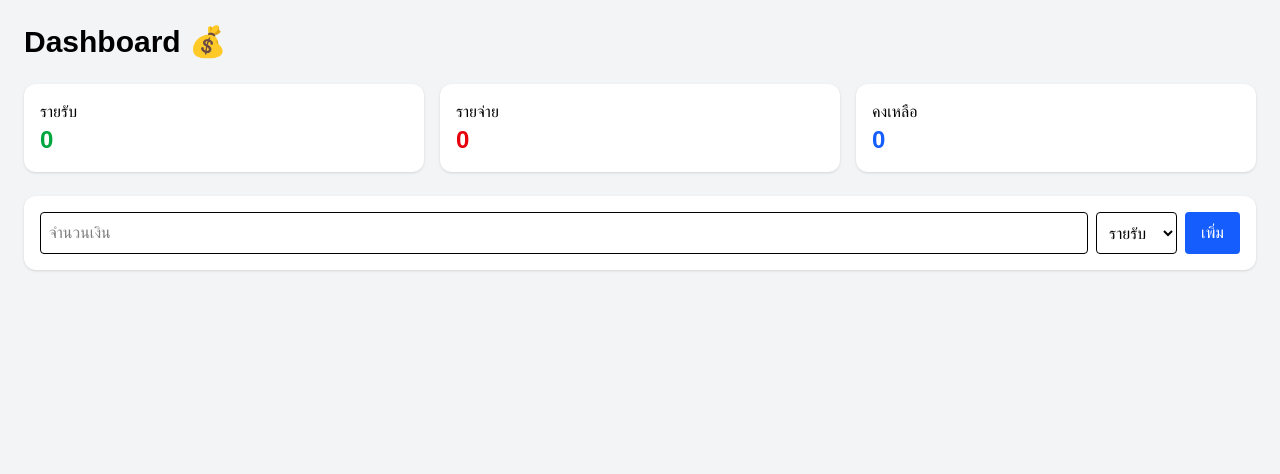
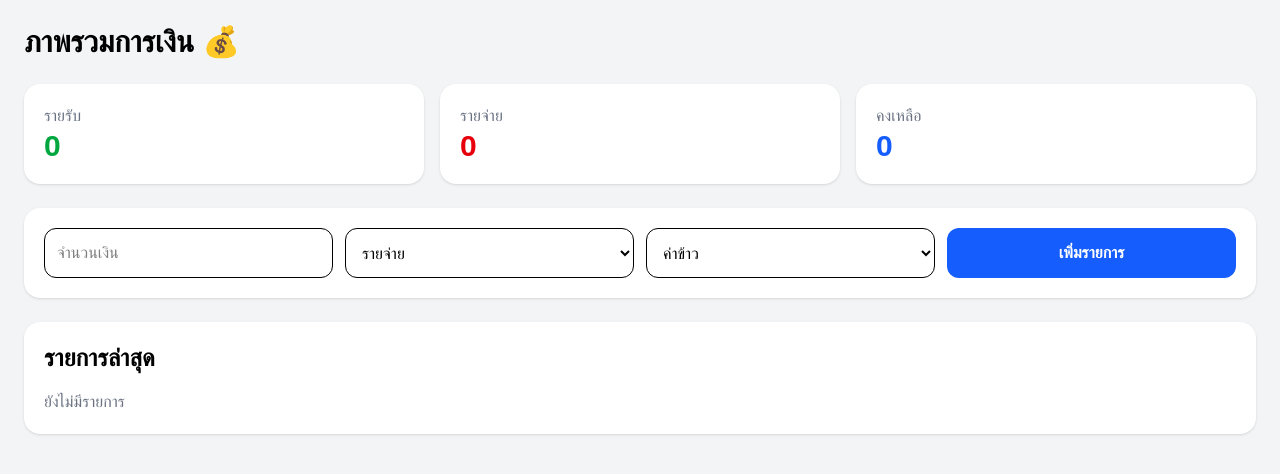
Before and after one commit to Paprem39/finance-tracker, a Next.js app: page /dashboard in a window 1280 px wide. Shown: the top 474 px of the page. Built offline with nearby package versions, Linux system fonts and the light colour scheme.

Commit message:
update Desige All page dashboard

```diff
--- a/src/app/dashboard/page.tsx
+++ b/src/app/dashboard/page.tsx
@@ -5,11 +5,30 @@ import { useState } from "react";
 export default function Dashboard() {
   const [income, setIncome] = useState(0);
   const [expense, setExpense] = useState(0);
+
   const [amount, setAmount] = useState("");
-  const [type, setType] = useState("income");
+  const [type, setType] = useState("expense");
+
+  const [category, setCategory] = useState("ค่าข้าว");
+  const [note, setNote] = useState("");
+
+  const [transactions, setTransactions] = useState<any[]>([]);
 
   const addTransaction = () => {
     const value = Number(amount);
+
+    if (!value) return;
+
+    const finalCategory =
+      category === "อื่นๆ" ? note : category;
+
+    const newTransaction = {
+      type,
+      amount: value,
+      category: finalCategory,
+    };
+
+    setTransactions([newTransaction, ...transactions]);
 
     if (type === "income") {
       setIncome(income + value);
@@ -18,56 +37,142 @@ export default function Dashboard() {
     }
 
     setAmount("");
+    setNote("");
   };
 
   return (
     <div className="min-h-screen bg-gray-100 p-6 text-black">
-      <h1 className="text-3xl font-bold mb-6">Dashboard 💰</h1>
+      {/* Title */}
+      <h1 className="text-3xl font-bold mb-6">
+        ภาพรวมการเงิน 💰
+      </h1>
 
       {/* Summary */}
-      <div className="grid grid-cols-3 gap-4 mb-6">
-        <div className="bg-white p-4 rounded-xl shadow">
-          <p>รายรับ</p>
-          <h2 className="text-green-600 text-2xl font-bold">{income}</h2>
+      <div className="grid md:grid-cols-3 gap-4 mb-6">
+        <div className="bg-white p-5 rounded-2xl shadow">
+          <p className="text-gray-500">รายรับ</p>
+
+          <h2 className="text-3xl font-bold text-green-600">
+            {income}
+          </h2>
         </div>
 
-        <div className="bg-white p-4 rounded-xl shadow">
-          <p>รายจ่าย</p>
-          <h2 className="text-red-600 text-2xl font-bold">{expense}</h2>
+        <div className="bg-white p-5 rounded-2xl shadow">
+          <p className="text-gray-500">รายจ่าย</p>
+
+          <h2 className="text-3xl font-bold text-red-600">
+            {expense}
+          </h2>
         </div>
 
-        <div className="bg-white p-4 rounded-xl shadow">
-          <p>คงเหลือ</p>
-          <h2 className="text-blue-600 text-2xl font-bold">
+        <div className="bg-white p-5 rounded-2xl shadow">
+          <p className="text-gray-500">คงเหลือ</p>
+
+          <h2 className="text-3xl font-bold text-blue-600">
             {income - expense}
           </h2>
         </div>
       </div>
 
-      {/* Input */}
-      <div className="bg-white p-4 rounded-xl shadow flex gap-2">
+      {/* Form */}
+      <div className="bg-white p-5 rounded-2xl shadow mb-6">
+        <div className="grid md:grid-cols-4 gap-3">
+          {/* Amount */}
           <input
+            type="number"
             value={amount}
             onChange={(e) => setAmount(e.target.value)}
             placeholder="จำนวนเงิน"
-          className="border p-2 rounded w-full"
+            className="border p-3 rounded-xl"
           />
 
+          {/* Type */}
           <select
             value={type}
             onChange={(e) => setType(e.target.value)}
-          className="border p-2 rounded"
+            className="border p-3 rounded-xl"
           >
             <option value="income">รายรับ</option>
             <option value="expense">รายจ่าย</option>
           </select>
 
+          {/* Category */}
+          <select
+            value={category}
+            onChange={(e) => setCategory(e.target.value)}
+            className="border p-3 rounded-xl"
+          >
+            <option>ค่าข้าว</option>
+            <option>ค่าขนม</option>
+            <option>ค่าน้ำมัน</option>
+            <option>ค่าเดินทาง</option>
+            <option>อื่นๆ</option>
+          </select>
+
+          {/* Add Button */}
           <button
             onClick={addTransaction}
-          className="bg-blue-600 text-white px-4 rounded"
+            className="bg-blue-600 text-white rounded-xl font-semibold"
           >
-          เพิ่ม
+            เพิ่มรายการ
           </button>
+        </div>
+
+        {/* Note */}
+        {category === "อื่นๆ" && (
+          <input
+            type="text"
+            value={note}
+            onChange={(e) => setNote(e.target.value)}
+            placeholder="ระบุรายการ..."
+            className="border p-3 rounded-xl w-full mt-3"
+          />
+        )}
+      </div>
+
+      {/* Transaction List */}
+      <div className="bg-white p-5 rounded-2xl shadow">
+        <h2 className="text-2xl font-bold mb-4">
+          รายการล่าสุด
+        </h2>
+
+        {transactions.length === 0 ? (
+          <p className="text-gray-500">
+            ยังไม่มีรายการ
+          </p>
+        ) : (
+          <div className="space-y-3">
+            {transactions.map((item, index) => (
+              <div
+                key={index}
+                className="flex justify-between items-center border-b pb-2"
+              >
+                <div>
+                  <p className="font-semibold">
+                    {item.category}
+                  </p>
+
+                  <p className="text-sm text-gray-500">
+                    {item.type === "income"
+                      ? "รายรับ"
+                      : "รายจ่าย"}
+                  </p>
+                </div>
+
+                <p
+                  className={`font-bold ${
+                    item.type === "income"
+                      ? "text-green-600"
+                      : "text-red-600"
+                  }`}
+                >
+                  {item.type === "income" ? "+" : "-"}
+                  {item.amount} บาท
+                </p>
+              </div>
+            ))}
+          </div>
+        )}
       </div>
     </div>
   );
```
Also changed, not shown: เวลาแก้ไขโค้ดแล้ให้ Deploy อัตโนมัติ.txt. Lines whose indentation alone changed are shown as unchanged.
